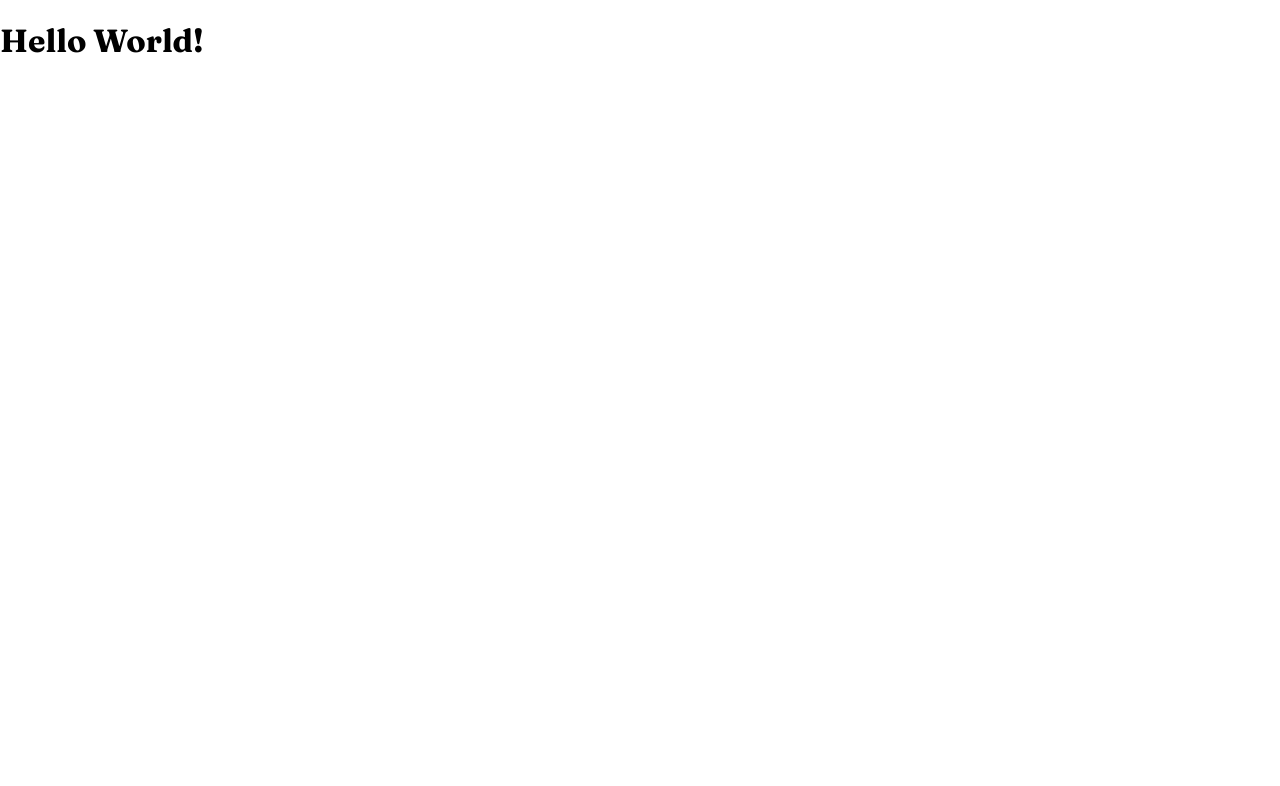
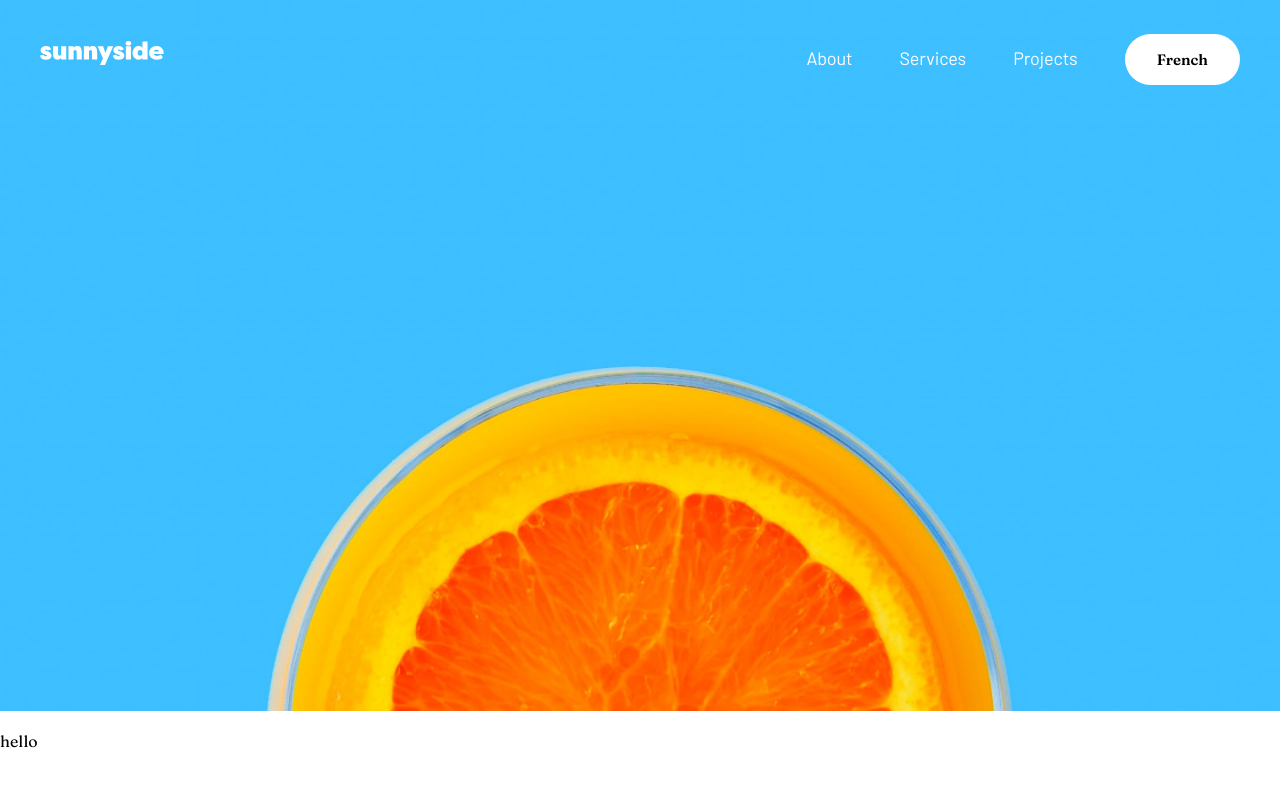
Before and after one commit to MargaritaBusyginaCa/sunnyside-agency, a Vue app: page / in a window 1280 px wide. Shown: the top 786 px of the page. Built offline with nearby package versions, Linux system fonts and the light colour scheme.

Commit message:
add style to the hero section

```diff
--- a/package.json
+++ b/package.json
@@ -9,7 +9,8 @@
     "preview": "vite preview"
   },
   "dependencies": {
-    "vue": "^3.4.21"
+    "vue": "^3.4.21",
+    "vue-i18n": "^9.11.0"
   },
   "devDependencies": {
     "@vitejs/plugin-vue": "^5.0.4",
--- a/src/App.vue
+++ b/src/App.vue
@@ -1,9 +1,23 @@
-<script setup></script>
+<script setup>
+import { useI18n } from "vue-i18n";
+import Navbar from "@/components/Navbar.vue";
+import Hero from "./pages/Hero.vue";
+const { t } = useI18n();
+</script>
 
 <template>
-  <h1>Hello World!</h1>
+  <main>
+    <section class="hero-section">
+      <Navbar />
+      <Hero />
+    </section>
+    <p>{{ $t("greeting") }}</p>
+  </main>
 </template>
 
-<style>
+<style lang="scss">
 @import "@/assets/scss/global.scss";
+@import "@/assets/scss/variables.scss";
+main {
+}
 </style>
--- a/src/assets/scss/global.scss
+++ b/src/assets/scss/global.scss
@@ -6,5 +6,5 @@ body {
   height: 100vh;
   padding: 0;
   margin: 0;
-  font-family: $font_main;
+  font-family: $font_primary;
 }
--- a/src/assets/scss/variables.scss
+++ b/src/assets/scss/variables.scss
@@ -10,10 +10,11 @@ $dark_grey_blue: hsl(232, 10%, 55%);
 $grayish_blue: hsl(210, 4%, 67%);
 $white: hsl(0, 0%, 100%);
 
-$main_font_s: 18px;
+/* font-weight */
 $primary_font_weight: 600;
 $secondary_font_weight: 700;
 $secondary_weight_bold: 900;
 
-$font_main: "Fraunces", serif;
+/* fonts */
+$font_primary: "Fraunces", serif;
 $font_secondary: "Barlow", sans-serif;
--- a/src/components/Navbar.vue
+++ b/src/components/Navbar.vue
@@ -0,0 +1,61 @@
+<script setup>
+import { useI18n } from "vue-i18n";
+import logo from "/images/logo.svg";
+const { t, locale } = useI18n();
+const myGitHub = "https://github.com/MargaritaBusyginaCa";
+function changeLocale() {
+  locale.value = locale.value === "en" ? "fr" : "en";
+}
+</script>
+
+<template>
+  <nav>
+    <div class="logo">
+      <img :src="logo" alt="sunny side logo" />
+    </div>
+    <div class="links">
+      <a :href="myGitHub" target="_blank">{{ t("nav.about") }}</a>
+      <a :href="myGitHub" target="_blank">{{ t("nav.services") }}</a>
+      <a :href="myGitHub" target="_blank">{{ t("nav.projects") }}</a>
+      <button @click="changeLocale">{{ t("nav.change_lang") }}</button>
+    </div>
+  </nav>
+</template>
+
+<style lang="scss" scoped>
+@import "@/assets/scss/variables.scss";
+nav {
+  position: absolute;
+  top: 0;
+  display: flex;
+  width: calc(100% - 80px);
+  justify-content: space-between;
+  padding: 34px 40px;
+  align-items: baseline;
+  .links {
+    display: flex;
+    align-items: baseline;
+    gap: 47px;
+    a {
+      text-decoration: none;
+      color: $white;
+      font-size: 18px;
+      font-family: $font_secondary;
+      letter-spacing: -0.13px;
+    }
+    button {
+      background-color: $white;
+      font-family: $font_primary;
+      font-weight: $primary_font_weight;
+      font-size: 15px;
+      border: none;
+      padding: 16px 32px;
+      border-radius: 28px;
+      &:hover {
+        opacity: 0.5;
+        cursor: pointer;
+      }
+    }
+  }
+}
+</style>
--- /dev/null
+++ b/src/locale/en.json
@@ -0,0 +1,9 @@
+{
+  "greeting": "hello",
+  "nav": {
+    "about": "About",
+    "services": "Services",
+    "projects": "Projects",
+    "change_lang": "French"
+  }
+}
--- /dev/null
+++ b/src/locale/fr.json
@@ -0,0 +1,9 @@
+{
+  "greeting": "hello",
+  "nav": {
+    "about": "À Propos",
+    "services": "Nos services",
+    "projects": "Projets",
+    "change_lang": "Anglais"
+  }
+}
--- a/src/main.js
+++ b/src/main.js
@@ -1,4 +1,22 @@
 import { createApp } from "vue";
 import App from "./App.vue";
+import enLocale from "@/locale/en.json";
+import frLocale from "@/locale/fr.json";
+import { createI18n } from "vue-i18n";
 
-createApp(App).mount("#app");
+const messages = {
+  en: enLocale,
+  fr: frLocale,
+};
+
+// 2. Create i18n instance with options
+const i18n = createI18n({
+  legacy: false,
+  locale: "en",
+  messages,
+});
+
+const app = createApp(App);
+app.use(i18n);
+
+app.mount("#app");
--- a/src/pages/Hero.vue
+++ b/src/pages/Hero.vue
@@ -0,0 +1,12 @@
+<script setup>
+import heroImg from "/images/desktop/image-header.jpg";
+</script>
+<template>
+  <img :src="heroImg" alt="image with an orange in the center" />
+</template>
+
+<style lang="scss" scoped>
+img {
+  width: 100%;
+}
+</style>
```
Also changed, not shown: 1 other file (tests, documents, lock files or other folders).
